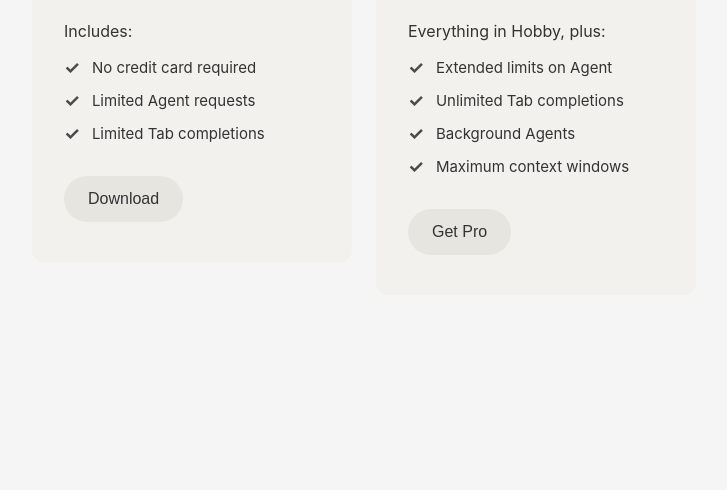
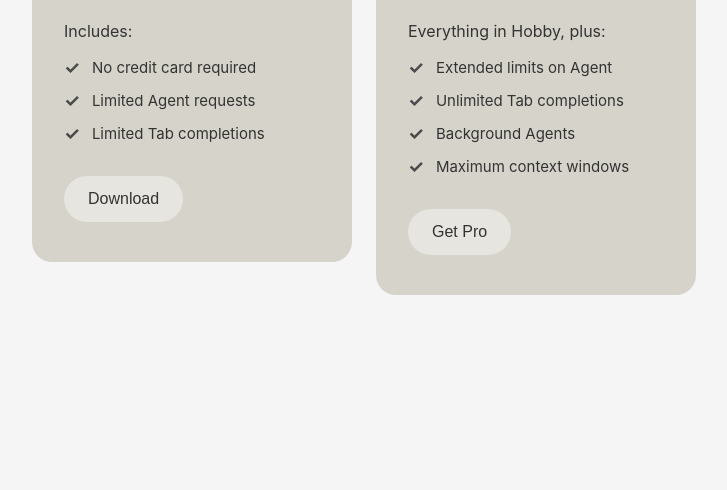
Before and after one commit to arvindsaxena92/AI-coding, a plain HTML site: page index.html in a window 1280 px wide. Shown: the part 310-800 px from the top of the page, without its empty margins (276-1003 px from the left). Drawn offline with Linux system fonts and the light colour scheme.

Commit message:
Updated card css
Changed card background color to more darker tone and changed border radius

```diff
--- a/styles.css
+++ b/styles.css
@@ -24,8 +24,8 @@ body {
 }
 
 .card {
-    background-color: #f2f1ed;
-    border-radius: 12px;
+    background-color: #d6d4ca;
+    border-radius: 20px;
     padding: 40px 32px;
     width: 320px;
     flex-shrink: 0;
```
